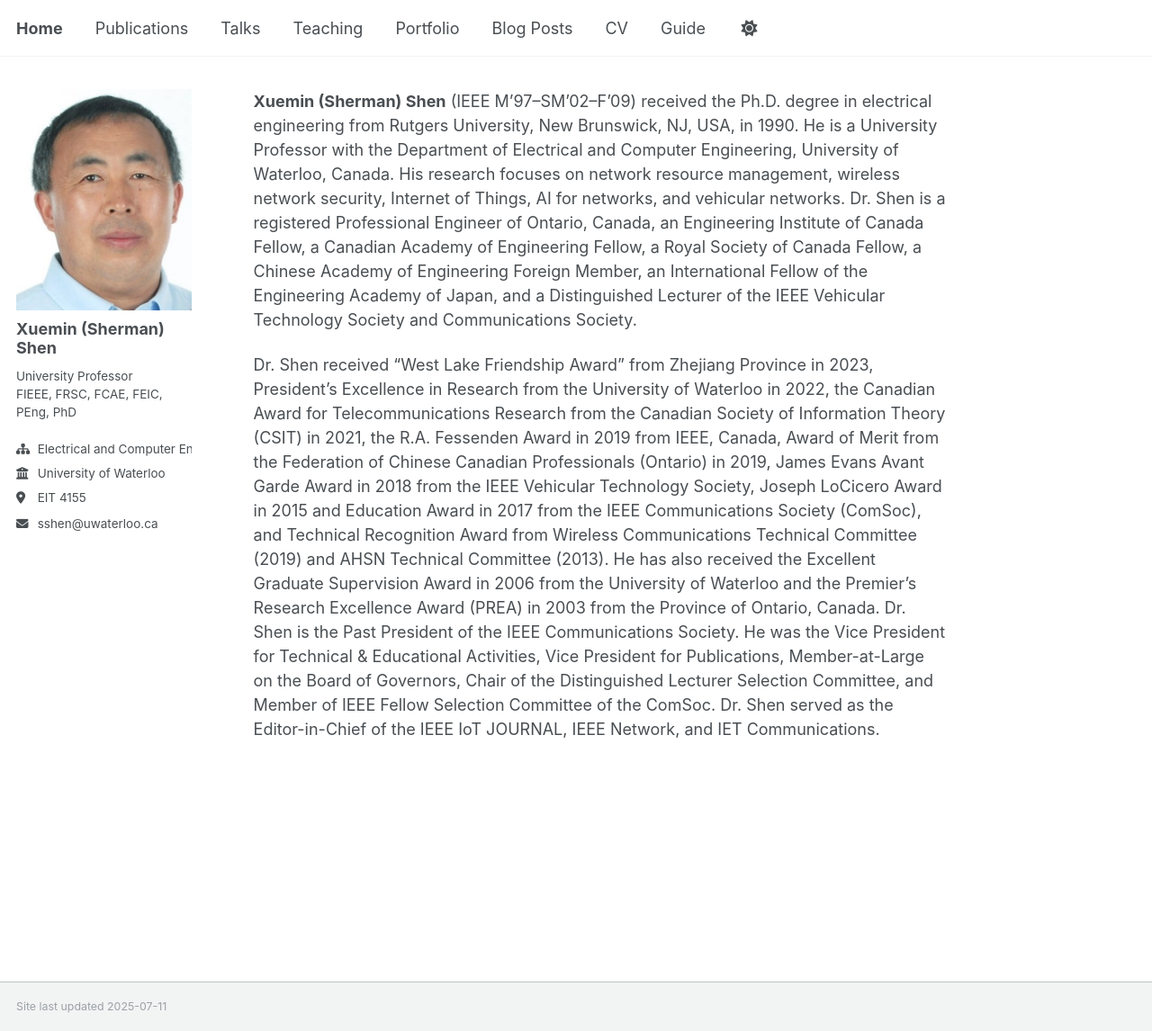
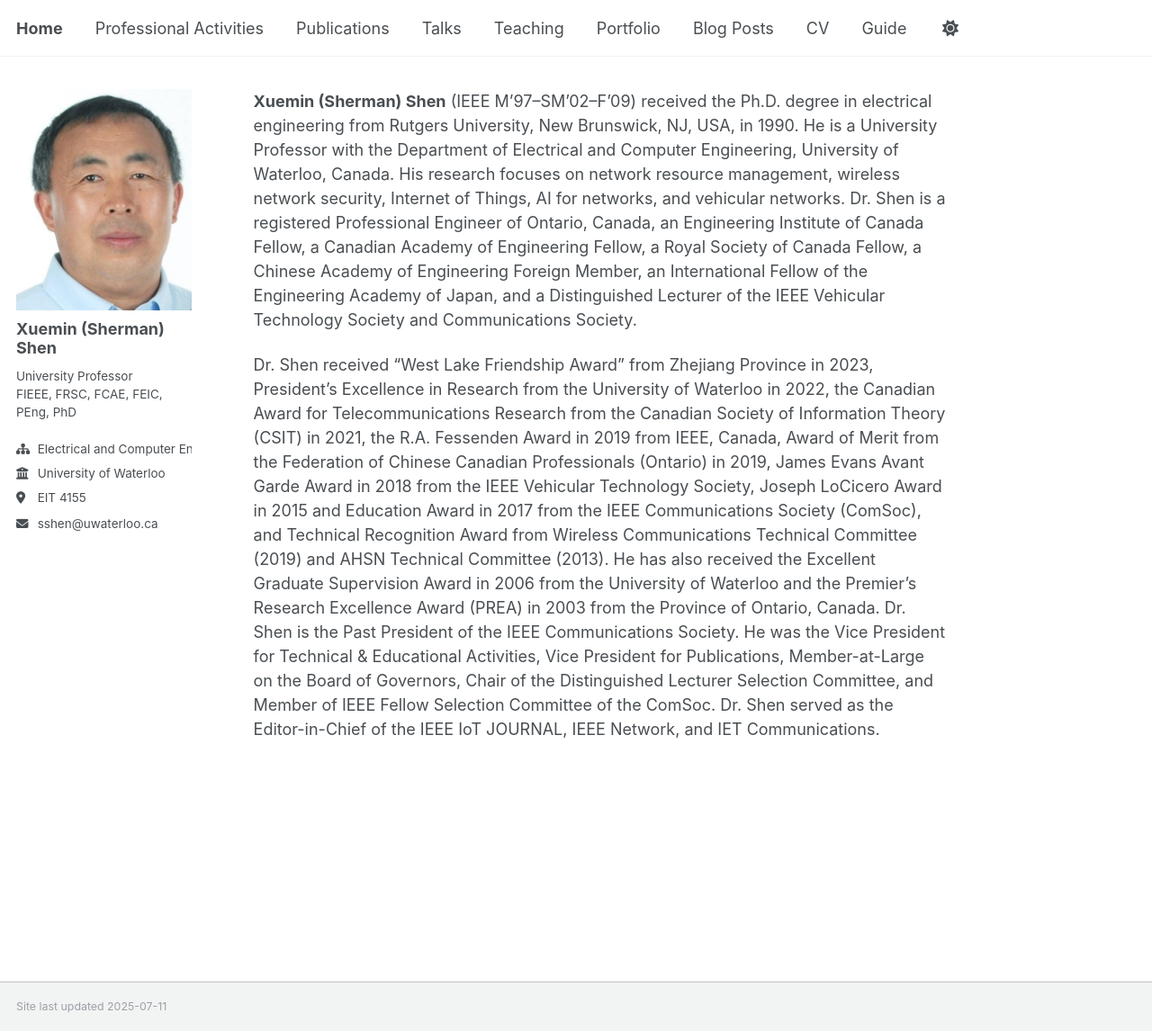
Before and after one commit to m64he/sshen, a Jekyll site: the page built from _pages/about.md, in a window 1280 px wide and 1146 px high. Shown: the whole window at 90% size. Built offline with Jekyll 4.4.1, drawn with Linux system fonts in a browser that asks for light colours; a script that is not in the unit is left out.

Commit message:
Update navigation.yml

```diff
--- a/_data/navigation.yml
+++ b/_data/navigation.yml
@@ -10,6 +10,9 @@
 main:
   - title: "Home"
     url: /
+
+  - title: "Professional Activities"
+    url: /activities/
 
   - title: "Publications"
     url: /publications/
```
